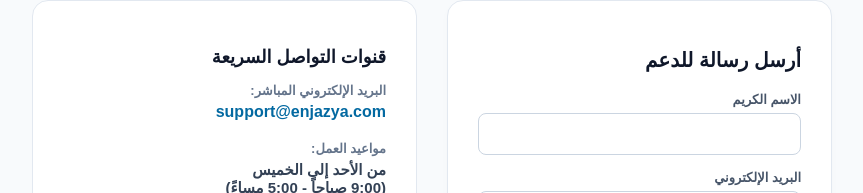
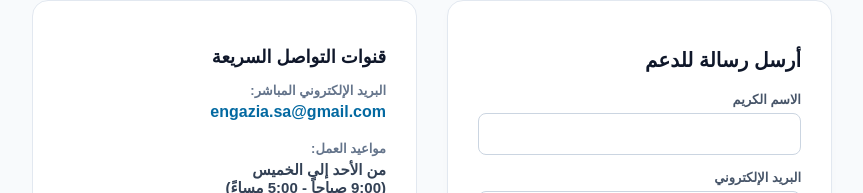
Before and after one commit to engaziasa-lang/engazia-app, a Next.js app: page /support/contact in a window 1280 px wide. Shown: the part 154-347 px from the top of the page, without its empty margins (208-1071 px from the left). Built offline with nearby package versions, Linux system fonts and the light colour scheme.

Commit message:
Update page.tsx

```diff
--- a/app/support/contact/page.tsx
+++ b/app/support/contact/page.tsx
@@ -58,13 +58,13 @@ export default function ContactSupportPage() {
               <h2 style={{ fontSize: '18px', fontWeight: 800, color: '#0f172a', marginBottom: '15px' }}>قنوات التواصل السريعة</h2>
               <div style={{ marginBottom: '20px' }}>
                 <div style={{ fontSize: '13px', color: '#64748b', fontWeight: 700, marginBottom: '5px' }}>البريد الإلكتروني المباشر:</div>
-                <div style={{ fontSize: '16px', fontWeight: 800, color: '#0369a1' }}>support@enjazya.com</div>
+                <div style={{ fontSize: '16px', fontWeight: 800, color: '#0369a1' }}>engazia.sa@gmail.com</div>
               </div>
               <div style={{ marginBottom: '20px' }}>
                 <div style={{ fontSize: '13px', color: '#64748b', fontWeight: 700, marginBottom: '5px' }}>مواعيد العمل:</div>
                 <div style={{ fontSize: '15px', fontWeight: 700, color: '#334155' }}>من الأحد إلى الخميس<br/>(9:00 صباحاً - 5:00 مساءً)</div>
               </div>
-              <a href="https://wa.me/966500000000" target="_blank" rel="noopener noreferrer" style={{ display: 'block', background: '#22c55e', color: '#fff', textAlign: 'center', padding: '12px', borderRadius: '8px', textDecoration: 'none', fontWeight: 900, fontSize: '15px' }}>
+              <a href="https://wa.me/966541313564" target="_blank" rel="noopener noreferrer" style={{ display: 'block', background: '#22c55e', color: '#fff', textAlign: 'center', padding: '12px', borderRadius: '8px', textDecoration: 'none', fontWeight: 900, fontSize: '15px' }}>
                 تواصل عبر واتساب 💬
               </a>
             </div>
```
